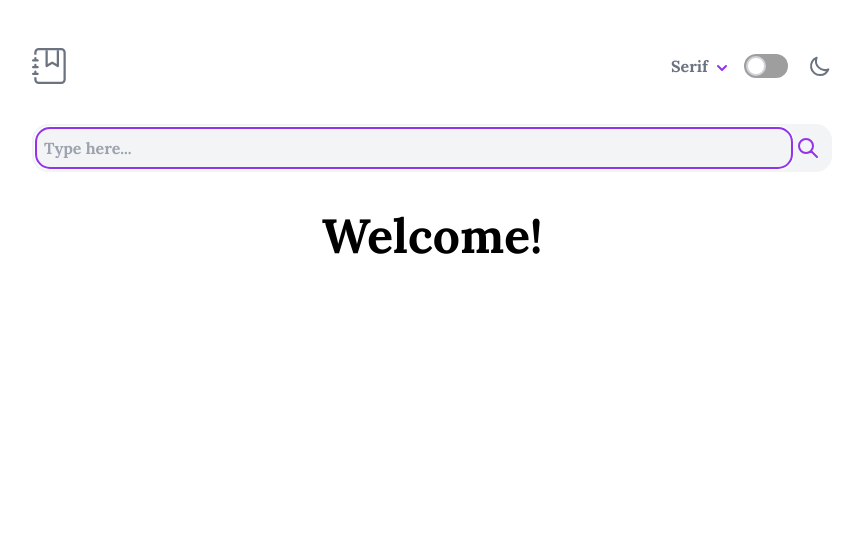
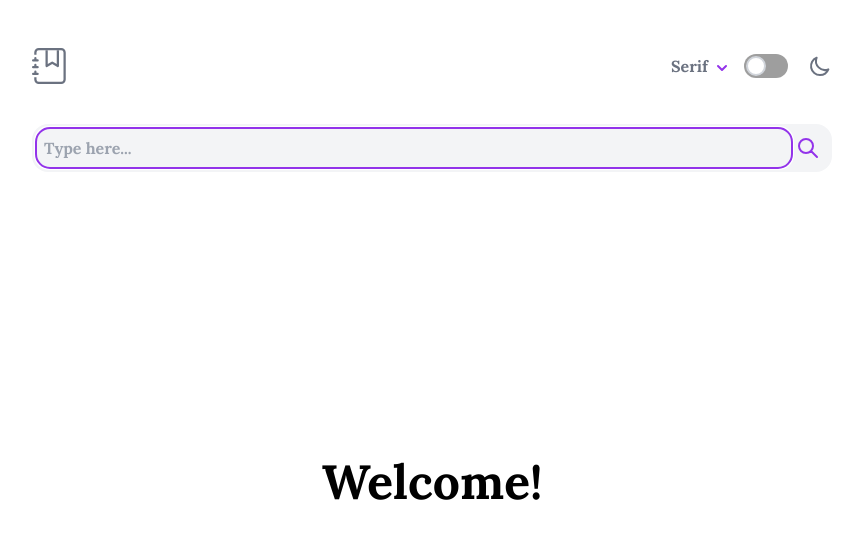
Before and after one commit to leanmarin/frontend-mentor, a React (Vite) app in the folder dictionary-web-app/: page / in a window 1280 px wide. Shown: the top 538 px of the page, without its empty margins (208-1069 px from the left). Built offline with nearby package versions, Linux system fonts and the light colour scheme; grey boxes are pictures that could not be loaded.

Commit message:
feat: loader animation

```diff
--- a/dictionary-web-app/package.json
+++ b/dictionary-web-app/package.json
@@ -9,6 +9,7 @@
     "preview": "vite preview"
   },
   "dependencies": {
+    "@uiball/loaders": "^1.2.6",
     "react": "^18.2.0",
     "react-dom": "^18.2.0"
   },
--- a/dictionary-web-app/src/App.jsx
+++ b/dictionary-web-app/src/App.jsx
@@ -1,4 +1,5 @@
 import { useState } from 'react'
+import { LeapFrog } from '@uiball/loaders'
 
 import './App.css'
 import { Header, SearchBar, ResultsPane } from './components'
@@ -30,14 +31,23 @@ function App() {
 
   return (
     <div
-      className={`container p-6 md:p-12 mx-auto flex flex-col gap-7 ${activeFont} md:gap-10 lg:max-w-4xl dark:bg-gray-950 dark:text-gray-100`}
+      className={`container p-6 md:p-12 mx-auto flex flex-col gap-7 ${activeFont} md:gap-10 lg:max-w-4xl dark:bg-gray-950 dark:text-gray-100 h-screen`}
     >
       <Header />
       <SearchBar onSubmit={handleSearch} />
-      {fetchStatus === 'idle' && <InitialContent message="Welcome!" />}
-      {fetchStatus === 'fetching' && <InitialContent message="Loading..." />}
-      {fetchStatus === 'success' && <ResultsPane wordData={wordData} />}
-      {fetchStatus === 'not found' && <ErrorContent wordData={wordData} />}
+      <div className="flex-1 grid place-items-center">
+        {fetchStatus === 'idle' && <InitialContent message="Welcome!" />}
+        {fetchStatus === 'fetching' && (
+          <LeapFrog
+            className="place-self-center"
+            color="#9e9e9e" //#8e24aa
+            size={40}
+            speed={1}
+          />
+        )}
+        {fetchStatus === 'success' && <ResultsPane wordData={wordData} />}
+        {fetchStatus === 'not found' && <ErrorContent wordData={wordData} />}
+      </div>
     </div>
   )
 }
```
Also changed, not shown: dictionary-web-app/src/components/ResultsPane.jsx (+0 -39 lines), 1 other file (tests, documents, lock files or other folders).
